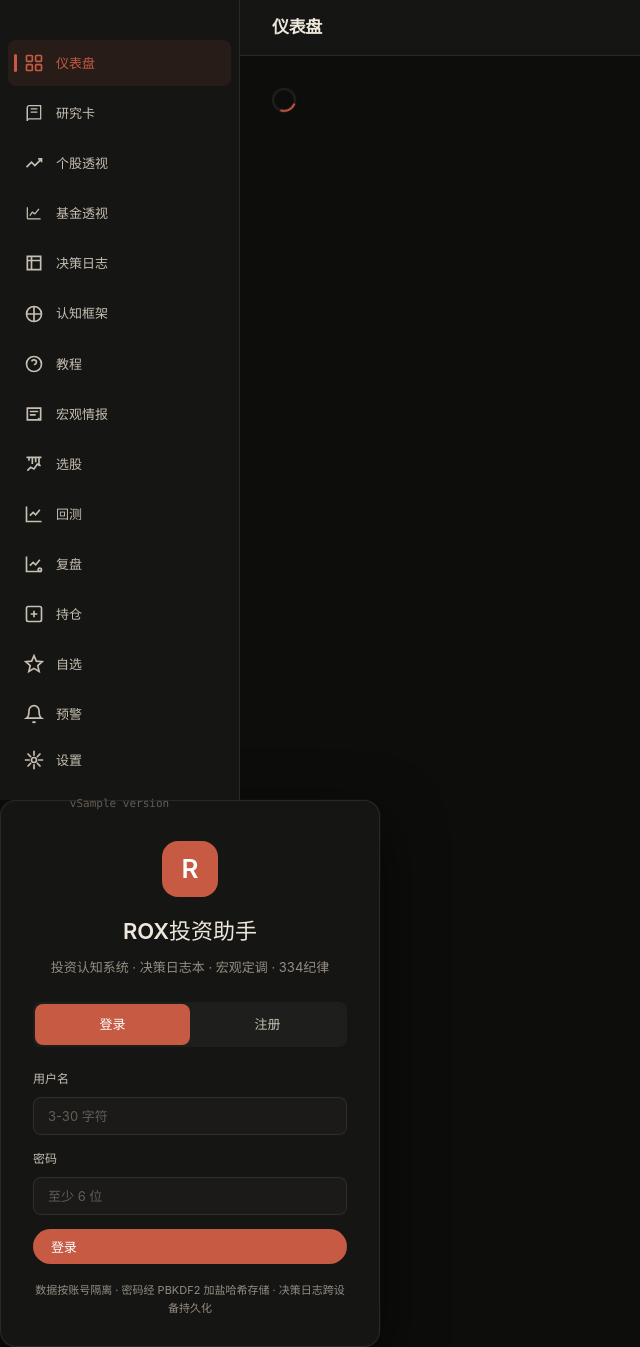
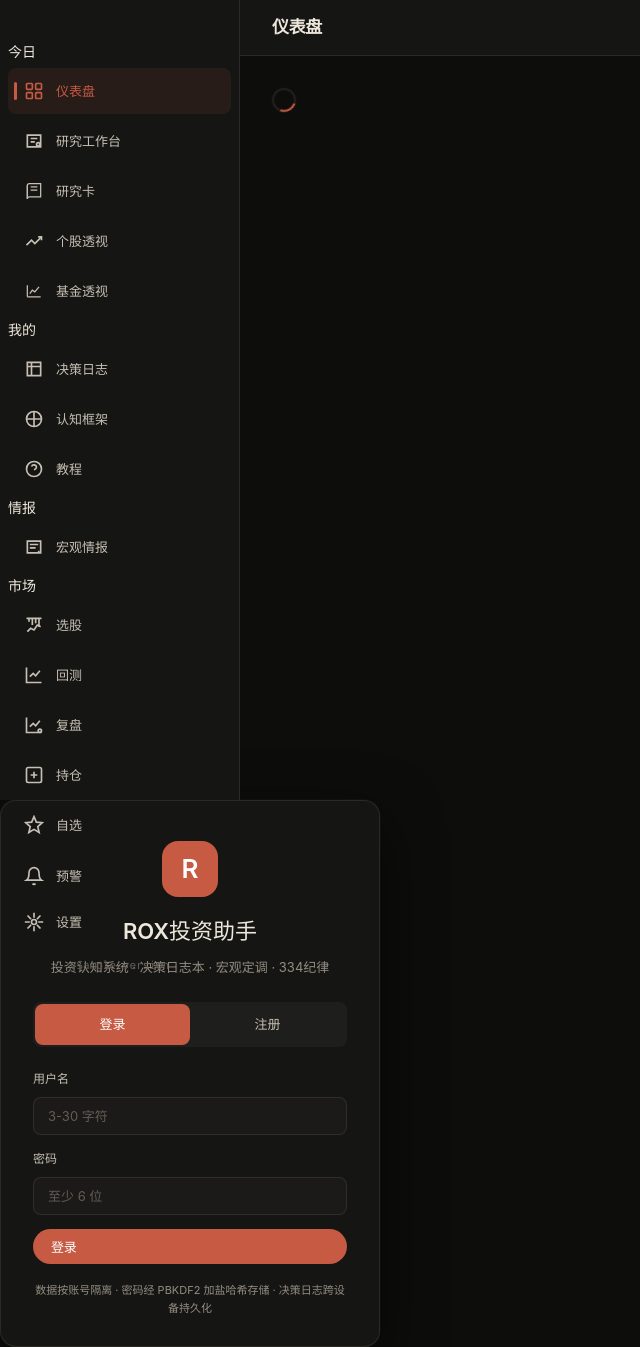
Before and after one commit to a1050154895/rox-investment-assistant, a Python web app: template templates/shell.html in a window 1280 px wide. Shown: the whole page, without its empty margins (0-640 px from the left). Run offline with Jinja, Linux system fonts and the light colour scheme; the template is opened without the code that fills it: most values are stand-ins (such as "Sample title", 1, 10 or a date in 2020).

Commit message:
feat: add research workbench inspired by Gangtise

```diff
--- a/app/main.py
+++ b/app/main.py
@@ -31,7 +31,7 @@ from app.api import (
 
 app = FastAPI(
     title="ROX投资助手",
-    version="4.29.0",
+    version="4.30.0",
     description="投资认知系统 — 宏观定调 · 矛盾追踪 · 334纪律 · 决策日志",
 )
 
--- a/requirements.txt
+++ b/requirements.txt
@@ -10,4 +10,4 @@ psycopg2-binary==2.9.10
 PyJWT==2.13.0
 httpx==0.28.1
 slowapi==0.1.10
-cryptography==44.0.1
+cryptography==46.0.6
--- a/static/js/app.js
+++ b/static/js/app.js
@@ -142,6 +142,7 @@ const ROX = {
   routes: {},
   routePatterns: [
     { match: /^\/?$/,                    handler: '/',           title: '仪表盘' },
+    { match: /^\/workbench\/?$/,         handler: '/workbench',  title: '研究工作台' },
     { match: /^\/research\/new\/?$/, handler: '/research', title: '新建研究卡', extract: () => ({ newCard: true }) },
     { match: /^\/research(\/\d+)?\/?$/, handler: '/research', title: '研究卡', extract: m => ({ id: m[1] ? m[1].slice(1) : null }) },
     { match: /^\/stock(\/(\d+))?\/?$/,   handler: '/stock',      title: '个股透视', extract: m => ({ code: m[2] }) },
--- /dev/null
+++ b/static/js/views/workbench.js
@@ -0,0 +1,49 @@
+/* ============================================
+   研究工作台：把发现、研究、验证和复盘组织成任务入口
+   ============================================ */
+
+ROX.register('/workbench', async function(container) {
+  const [research, ai] = await Promise.all([
+    ROX.api.get('/api/research/today'),
+    ROX.api.get('/api/ai/status'),
+  ]);
+  const cards = research?.cards || [];
+  const due = research?.due_review_cards || [];
+  const aiState = ai && !ai.error ? `${ai.configured ? '已配置' : '未配置'} · ${ai.mode === 'off' ? '无 AI 模式' : ai.mode === 'byok' ? '自带模型' : '平台 AI'}` : '登录后查看';
+  container.innerHTML = `
+    <div class="research-page workbench-page">
+      <div class="research-page-head">
+        <div><div class="eyebrow">ROX / RESEARCH WORKBENCH</div><h2 class="research-page-title">研究工作台</h2><p class="research-page-subtitle">从一个对象或主题开始，进入证据、假设、反证、决策和复盘。</p></div>
+        <button class="btn btn-primary" data-route="/research/new">+ 新建研究卡</button>
+      </div>
+      <div class="workbench-hero card">
+        <div><span class="tag tag-blue">今日队列</span><h3>${ROX.escape(research?.next_action || '创建第一张研究卡')}</h3><p>AI 只负责整理、追问和归纳；行情、事实与风控仍以系统真实数据和你的核验为准。</p></div>
+        <div class="workbench-hero-stats"><div><strong>${cards.length}</strong><span>进行中</span></div><div><strong>${due.length}</strong><span>待复核</span></div><div><strong>${ROX.escape(aiState)}</strong><span>AI状态</span></div></div>
+      </div>
+      <section class="workbench-section"><div class="section-heading"><div><span class="eyebrow">TASKS</span><h3>研究任务</h3></div><span>选择一个动作开始</span></div>
+        <div class="workbench-task-grid">
+          <button class="card workbench-task" data-route="/stock"><span class="task-kicker">ONE PAGE</span><strong>标的一页通</strong><small>行情、K线、基本面、研究卡和决策记录</small></button>
+          <button class="card workbench-task" data-route="/intelligence"><span class="task-kicker">THEME</span><strong>主题研究</strong><small>主题主线、传导路径、行业影响和待验证问题</small></button>
+          <button class="card workbench-task" data-route="/research/new?template=serenity_chain"><span class="task-kicker">CHAIN</span><strong>产业链三问</strong><small>把行业机会拆成可验证的研究问题</small></button>
+          <button class="card workbench-task" data-route="/research/new?template=discipline_guard"><span class="task-kicker">COUNTER</span><strong>反模式自查</strong><small>主动寻找反证，检查仓位和退出条件</small></button>
+          <button class="card workbench-task" data-route="/review"><span class="task-kicker">REVIEW</span><strong>复盘研究判断</strong><small>查看假设验证率、关联决策和错误模式</small></button>
+          <button class="card workbench-task" data-route="/guide"><span class="task-kicker">EVIDENCE</span><strong>研究资料与方法</strong><small>查看研究方法、证据边界和数据可信规则</small></button>
+        </div>
+      </section>
+      <section class="workbench-section"><div class="section-heading"><div><span class="eyebrow">AI ASSIST</span><h3>研究助手</h3></div><span>模型辅助，不是事实来源</span></div>
+        <div class="card workbench-ai-card"><label class="form-group"><span class="form-label">你现在想验证什么？</span><textarea id="workbench-ai-input" class="form-textarea" rows="3" placeholder="例如：我想判断某行业景气是否能传导到目标公司的盈利"></textarea></label><div class="workbench-ai-actions"><select id="workbench-ai-action" class="form-select"><option value="question">改写为可验证问题</option><option value="counter">生成反证角度</option><option value="classify">拆分事实与观点</option></select><button class="btn btn-secondary" data-action="workbench-ai">运行研究辅助</button></div><div id="workbench-ai-result" class="research-ai-result" aria-live="polite"></div></div>
+      </section>
+      <section class="workbench-section"><div class="section-heading"><div><span class="eyebrow">QUEUE</span><h3>继续研究</h3></div><button class="btn btn-ghost btn-sm" data-route="/research">查看全部</button></div><div class="workbench-queue">${cards.length ? cards.slice(0, 4).map(card => `<button class="card workbench-queue-item" data-route="/research/${card.id}"><strong>${ROX.escape(card.title)}</strong><span>${ROX.escape(card.status_label || card.status)} · ${ROX.escape(card.targets?.map(t => t.name || t.code).join('、') || card.stock || '未绑定标的')}</span></button>`).join('') : '<div class="empty-state">还没有研究卡，从一个具体问题开始。</div>'}</div></section>
+    </div>`;
+  container.querySelectorAll('[data-route]').forEach(item => item.addEventListener('click', () => ROX.navigate(item.dataset.route)));
+  container.querySelector('[data-action="workbench-ai"]')?.addEventListener('click', async () => {
+    const input = document.getElementById('workbench-ai-input');
+    const result = document.getElementById('workbench-ai-result');
+    const content = input?.value.trim();
+    if (!content) { ROX.toast('请先输入要验证的问题', 'warn'); return; }
+    result.innerHTML = '<div class="loading"><div class="spinner"></div></div><span>研究辅助生成中…</span>';
+    const response = await ROX.api.post('/api/ai/research-assist', { action: document.getElementById('workbench-ai-action').value, content });
+    if (response?.output) result.innerHTML = `<div class="research-ai-output">${ROX.escape(response.output).replace(/\n/g, '<br>')}</div><div class="research-ai-note">${ROX.escape(response.ai_note || '')}</div>`;
+    else result.innerHTML = `<div class="research-ai-note">${ROX.escape(typeof response?.detail === 'string' ? response.detail : response?.detail?.message || 'AI 辅助暂不可用')}</div>`;
+  });
+});
--- a/templates/shell.html
+++ b/templates/shell.html
@@ -30,11 +30,16 @@
             </button>
         </div>
         <nav class="nav-items">
+            <div class="nav-group-title">今日</div>
             <div class="nav-item active" data-route="/">
                 <span class="nav-icon">
                     <svg viewBox="0 0 24 24" fill="none" stroke="currentColor" stroke-width="2"><rect x="3" y="3" width="7" height="7" rx="1"/><rect x="14" y="3" width="7" height="7" rx="1"/><rect x="3" y="14" width="7" height="7" rx="1"/><rect x="14" y="14" width="7" height="7" rx="1"/></svg>
                 </span>
                 <span class="nav-label">仪表盘</span>
+            </div>
+            <div class="nav-item" data-route="/workbench">
+                <span class="nav-icon"><svg viewBox="0 0 24 24" fill="none" stroke="currentColor" stroke-width="2"><path d="M4 5h16v14H4z"/><path d="M8 9h8M8 13h5"/><circle cx="17" cy="16" r="2"/></svg></span>
+                <span class="nav-label">研究工作台</span>
             </div>
             <div class="nav-item" data-route="/research">
                 <span class="nav-icon">
@@ -52,6 +57,7 @@
                 <span class="nav-icon"><svg width="18" height="18" viewBox="0 0 24 24" fill="none" stroke="currentColor" stroke-width="1.5"><path d="M4 19V5M4 19h16"/><path d="m7 15 3-4 3 2 5-6"/></svg></span>
                 <span class="nav-label">基金透视</span>
             </div>
+            <div class="nav-group-title">我的</div>
             <div class="nav-item" data-route="/journal">
                 <span class="nav-icon">
                     <svg viewBox="0 0 24 24" fill="none" stroke="currentColor" stroke-width="2"><path d="M4 4h16v16H4z"/><path d="M4 9h16"/><path d="M9 4v16"/></svg>
@@ -70,12 +76,14 @@
                 </span>
                 <span class="nav-label">教程</span>
             </div>
+            <div class="nav-group-title">情报</div>
             <div class="nav-item" data-route="/intelligence">
                 <span class="nav-icon">
                     <svg viewBox="0 0 24 24" fill="none" stroke="currentColor" stroke-width="2"><path d="M4 5h16v14H4z"/><path d="M7 9h10M7 13h7"/><path d="M17 17l2 2"/></svg>
                 </span>
                 <span class="nav-label">宏观情报</span>
             </div>
+            <div class="nav-group-title">市场</div>
             <div class="nav-item" data-route="/screener">
                 <span class="nav-icon">
                     <svg viewBox="0 0 24 24" fill="none" stroke="currentColor" stroke-width="2"><path d="M3 4h18M6 4v4M10 4v8M14 4v6M18 4v10"/><path d="M4 20l4-4 4 2 4-6 4 2"/></svg>
@@ -234,6 +242,7 @@
 <script defer src="/static/js/app.js?v={{ version }}"></script>
 <script defer src="/static/js/components/evidence-drawer.js?v={{ version }}"></script>
 <script defer src="/static/js/views/dashboard.js?v={{ version }}"></script>
+<script defer src="/static/js/views/workbench.js?v={{ version }}"></script>
 <script defer src="/static/js/views/research.js?v={{ version }}"></script>
 <script defer src="/static/js/views/stock.js?v={{ version }}"></script>
 <script defer src="/static/js/views/funds.js?v={{ version }}"></script>
```
Also changed, not shown: e2e/research-loop.spec.js (+1 -1 lines), e2e/shell-ui.spec.js (+1 -1 lines), static/css/app.css (+32 -0 lines), tests/test_api.py (+1 -1 lines), README.md.
